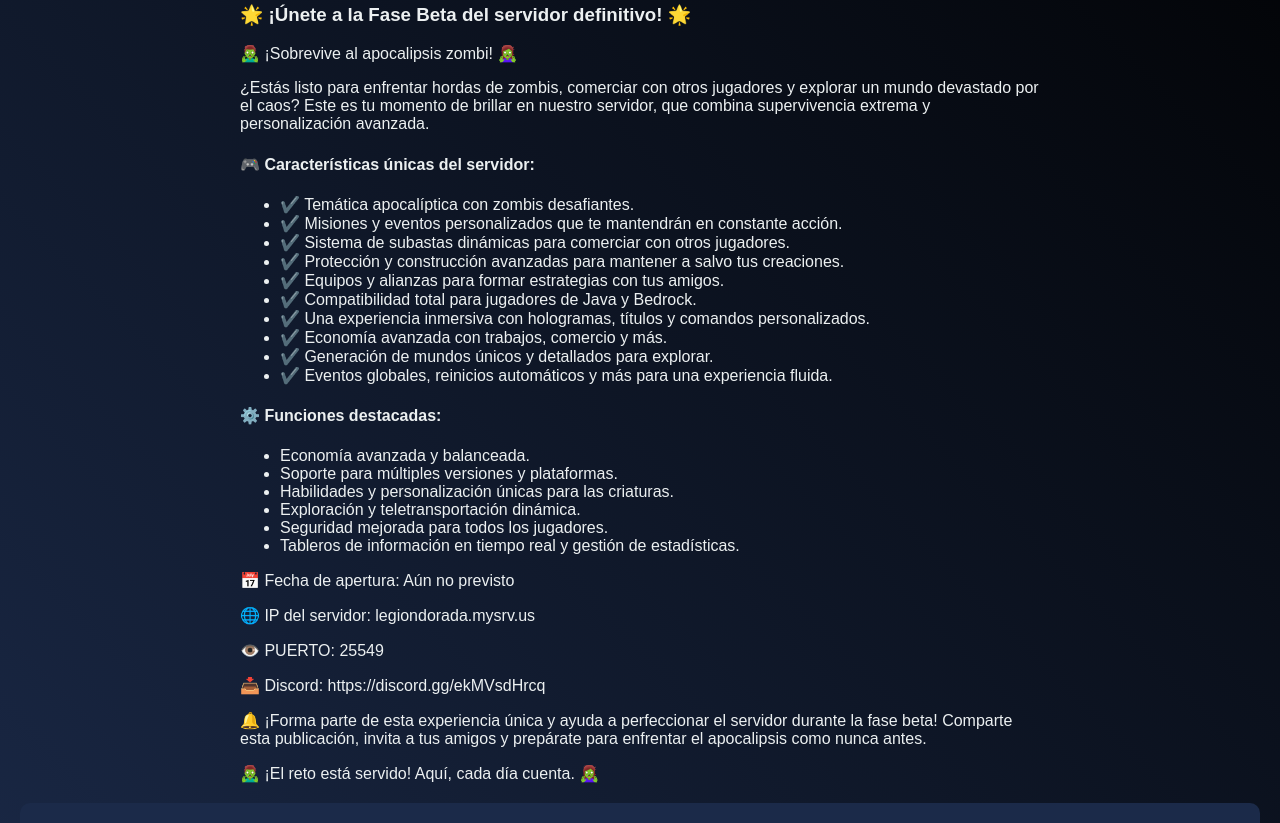
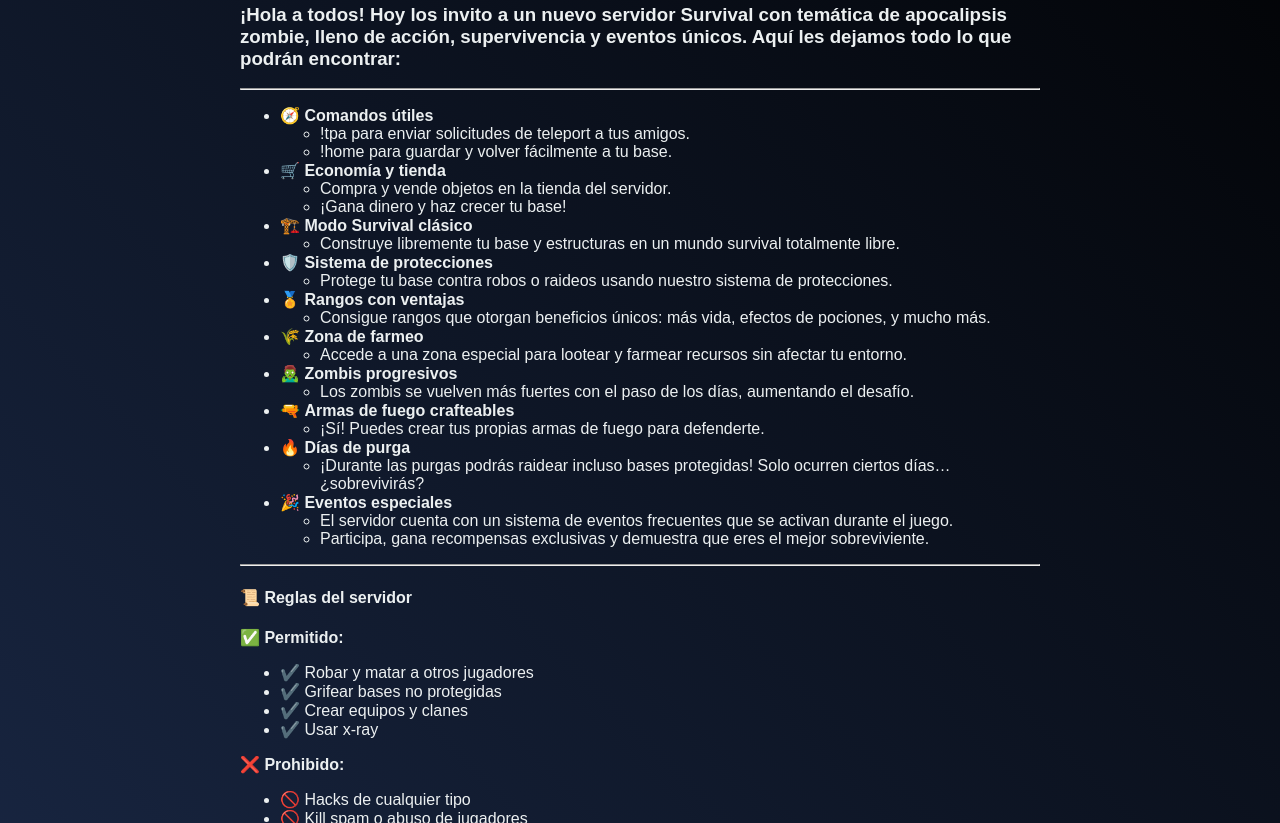
Before and after one commit to Yoset224/legiondorada.github.io, a plain HTML site: page pages/servidor.html in a window 1280 px wide. Shown: the part 309-1132 px from the top of the page. Drawn offline with Linux system fonts and the light colour scheme.

Commit message:
Update servidor.html

```diff
--- a/pages/servidor.html
+++ b/pages/servidor.html
@@ -62,45 +62,85 @@
             <button onclick="redireccionar()">Agregar Servidor</button>
         </div>
         <div class="page-description">
-            <h3>🌟 ¡Únete a la Fase Beta del servidor definitivo! 🌟</h3>
-            <p>🧟‍♂️ ¡Sobrevive al apocalipsis zombi! 🧟‍♀️</p>
-            <p>¿Estás listo para enfrentar hordas de zombis, comerciar con otros jugadores y explorar un mundo devastado por el caos? Este es tu momento de brillar en nuestro servidor, que combina supervivencia extrema y personalización avanzada.</p>
-            <h4>🎮 Características únicas del servidor:</h4>
+    <h3>¡Hola a todos! Hoy los invito a un nuevo servidor Survival con temática de apocalipsis zombie, lleno de acción, supervivencia y eventos únicos. Aquí les dejamos todo lo que podrán encontrar:</h3>
+    <hr>
+    <ul>
+        <li>🧭 <b>Comandos útiles</b>
             <ul>
-                <li>✔️ Temática apocalíptica con zombis desafiantes.</li>
-                <li>✔️ Misiones y eventos personalizados que te mantendrán en constante acción.</li>
-                <li>✔️ Sistema de subastas dinámicas para comerciar con otros jugadores.</li>
-                <li>✔️ Protección y construcción avanzadas para mantener a salvo tus creaciones.</li>
-                <li>✔️ Equipos y alianzas para formar estrategias con tus amigos.</li>
-                <li>✔️ Compatibilidad total para jugadores de Java y Bedrock.</li>
-                <li>✔️ Una experiencia inmersiva con hologramas, títulos y comandos personalizados.</li>
-                <li>✔️ Economía avanzada con trabajos, comercio y más.</li>
-                <li>✔️ Generación de mundos únicos y detallados para explorar.</li>
-                <li>✔️ Eventos globales, reinicios automáticos y más para una experiencia fluida.</li>
+                <li>!tpa para enviar solicitudes de teleport a tus amigos.</li>
+                <li>!home para guardar y volver fácilmente a tu base.</li>
             </ul>
-            <h4>⚙️ Funciones destacadas:</h4>
+        </li>
+        <li>🛒 <b>Economía y tienda</b>
             <ul>
-                <li>Economía avanzada y balanceada.</li>
-                <li>Soporte para múltiples versiones y plataformas.</li>
-                <li>Habilidades y personalización únicas para las criaturas.</li>
-                <li>Exploración y teletransportación dinámica.</li>
-                <li>Seguridad mejorada para todos los jugadores.</li>
-                <li>Tableros de información en tiempo real y gestión de estadísticas.</li>
+                <li>Compra y vende objetos en la tienda del servidor.</li>
+                <li>¡Gana dinero y haz crecer tu base!</li>
             </ul>
-            <p>📅 Fecha de apertura: Aún no previsto</p>
-            <p>🌐 IP del servidor: legiondorada.mysrv.us</p>
-            <p>👁️ PUERTO: 25549</p>
-            <p> </p></p>
-            <p>📥 Discord: https://discord.gg/ekMVsdHrcq</p>
-            <p>🔔 ¡Forma parte de esta experiencia única y ayuda a perfeccionar el servidor durante la fase beta! Comparte esta publicación, invita a tus amigos y prepárate para enfrentar el apocalipsis como nunca antes.</p>
-            <p>🧟‍♂️ ¡El reto está servido! Aquí, cada día cuenta. 🧟‍♀️</p>
-        </div>
-        <div class="whatsapp-section">
-            <img src="../images/server.png" alt="Servidor de Discord">
-            <div class="description">
-                <p>Únete al servidor de Discord:</p>
-                <button onclick="window.open('https://discord.gg/ekMVsdHrcq', '_blank')">Unirse al Discord</button>
-            </div>
+        </li>
+        <li>🏗️ <b>Modo Survival clásico</b>
+            <ul>
+                <li>Construye libremente tu base y estructuras en un mundo survival totalmente libre.</li>
+            </ul>
+        </li>
+        <li>🛡️ <b>Sistema de protecciones</b>
+            <ul>
+                <li>Protege tu base contra robos o raideos usando nuestro sistema de protecciones.</li>
+            </ul>
+        </li>
+        <li>🏅 <b>Rangos con ventajas</b>
+            <ul>
+                <li>Consigue rangos que otorgan beneficios únicos: más vida, efectos de pociones, y mucho más.</li>
+            </ul>
+        </li>
+        <li>🌾 <b>Zona de farmeo</b>
+            <ul>
+                <li>Accede a una zona especial para lootear y farmear recursos sin afectar tu entorno.</li>
+            </ul>
+        </li>
+        <li>🧟‍♂️ <b>Zombis progresivos</b>
+            <ul>
+                <li>Los zombis se vuelven más fuertes con el paso de los días, aumentando el desafío.</li>
+            </ul>
+        </li>
+        <li>🔫 <b>Armas de fuego crafteables</b>
+            <ul>
+                <li>¡Sí! Puedes crear tus propias armas de fuego para defenderte.</li>
+            </ul>
+        </li>
+        <li>🔥 <b>Días de purga</b>
+            <ul>
+                <li>¡Durante las purgas podrás raidear incluso bases protegidas! Solo ocurren ciertos días… ¿sobrevivirás?</li>
+            </ul>
+        </li>
+        <li>🎉 <b>Eventos especiales</b>
+            <ul>
+                <li>El servidor cuenta con un sistema de eventos frecuentes que se activan durante el juego.</li>
+                <li>Participa, gana recompensas exclusivas y demuestra que eres el mejor sobreviviente.</li>
+            </ul>
+        </li>
+    </ul>
+    <hr>
+    <h4>📜 Reglas del servidor</h4>
+    <b>✅ Permitido:</b>
+    <ul>
+        <li>✔️ Robar y matar a otros jugadores</li>
+        <li>✔️ Grifear bases no protegidas</li>
+        <li>✔️ Crear equipos y clanes</li>
+        <li>✔️ Usar x-ray</li>
+    </ul>
+    <b>❌ Prohibido:</b>
+    <ul>
+        <li>🚫 Hacks de cualquier tipo</li>
+        <li>🚫 Kill spam o abuso de jugadores</li>
+        <li>🚫 Duplicación o bugs</li>
+        <li>🚫 Bases fuera del límite del mapa</li>
+        <li>🚫 Quejarse sin razón (no llorones 😅)</li>
+    </ul>
+    <hr>
+    <p>🚫 <b>Nether y End:</b> Cerrados temporalmente.</p>
+    <p>✨ <b>IP:</b> 103.195.103.99</p>
+    <p>🔥 <b>Puerto:</b> 25683</p>
+    <p>🙈 24/7 siempre abierto</p>
         </div>
     </main>
     <footer>
```
